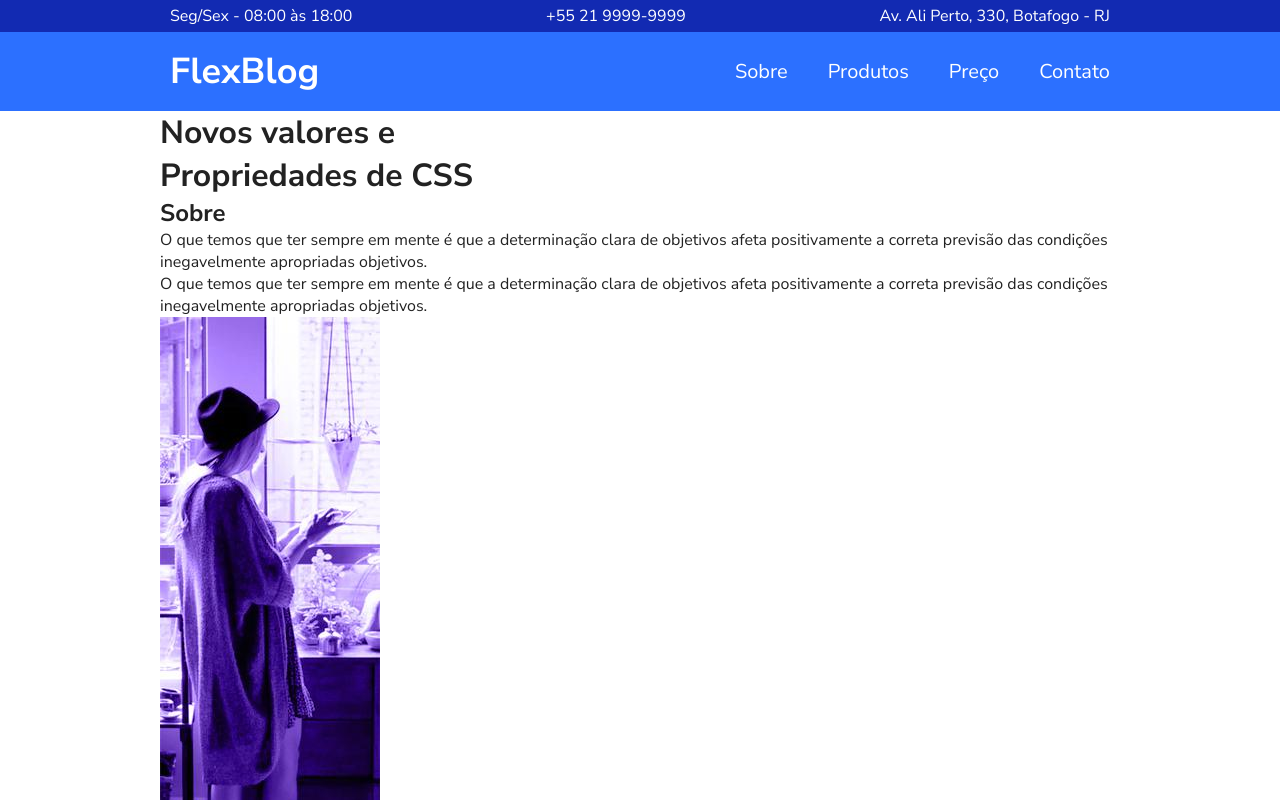
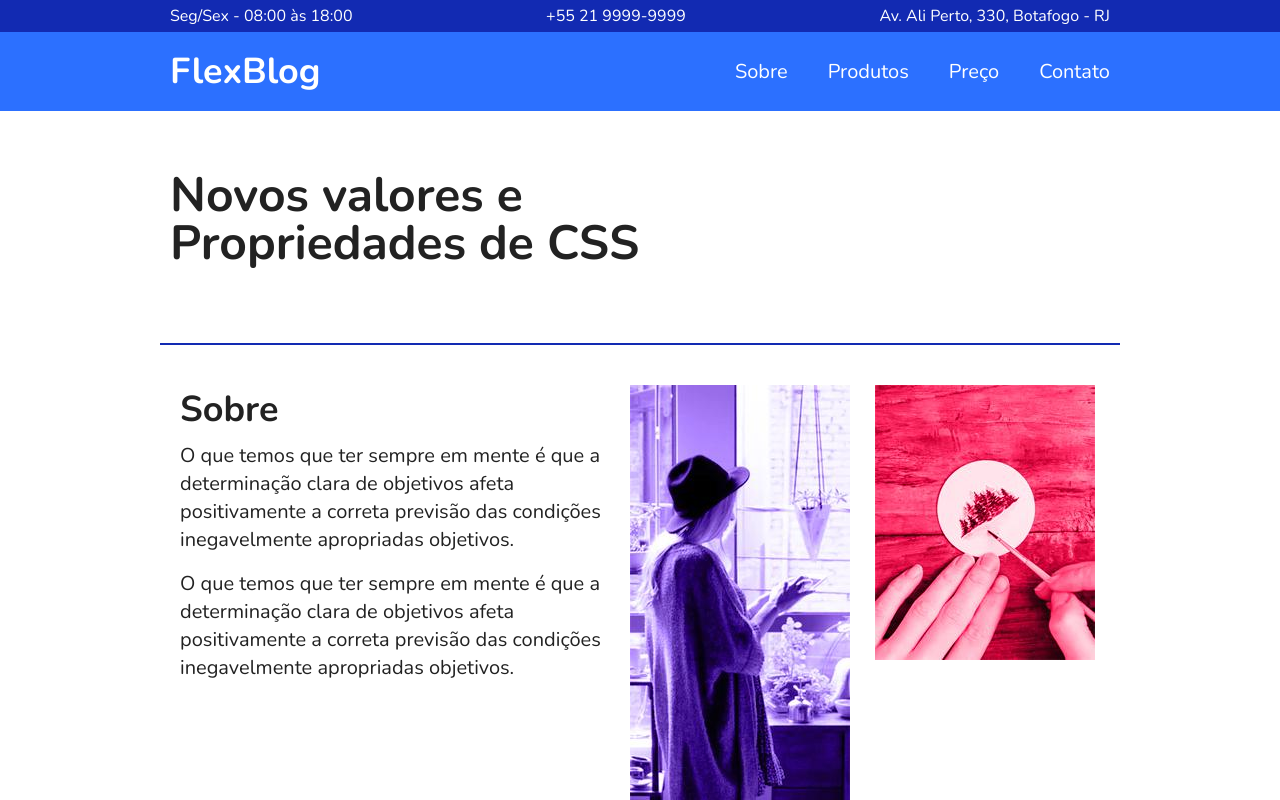
Before and after one commit to pmilena/flexblog, a plain HTML site: page index.html in a window 1280 px wide. Shown: the top 800 px of the page. Drawn offline with nearby package versions, Linux system fonts and the light colour scheme.

Commit message:
about_includes

```diff
--- a/css/style.css
+++ b/css/style.css
@@ -1,11 +1,12 @@
 /* global */
-*{
+
+* {
   box-sizing: border-box;
 }
 
 body {
   margin: 0;
-  font-family: "Nunito Sans", sans-serif;
+  font-family: "Nunito", sans-serif;
   color: #222;
 }
 
@@ -19,7 +20,7 @@ h1,
 h2,
 ul,
 li,
-a{
+a {
   margin: 0;
   padding: 0;
 }
@@ -32,13 +33,13 @@ a {
   text-decoration: none;
 }
 
-.container{
+.container {
   max-width: 960px;
   margin: 0 auto;
 }
 
 /* header */
-.info-bg{
+.info-bg {
   background: #122ab2;
   color: #fff;
 }
@@ -51,11 +52,11 @@ a {
   gap: 10px;
 }
 
-.info li:nth-child(odd){
+.info li:nth-child(odd) {
   margin: 0 10px;
 }
 
-.info a{
+.info a {
   color: #fff;
 }
 
@@ -63,7 +64,7 @@ a {
   background: #2c70ff;
 }
 
-.menu{
+.menu {
   padding: 15px 0;
   display: flex;
   justify-content: space-between;
@@ -72,7 +73,7 @@ a {
   flex-wrap: wrap;
 }
 
-.menu a{
+.menu a {
   color: #fff;
 }
 
@@ -83,16 +84,56 @@ a {
   font-size: 1.25rem;
 }
 
-.menu-nav a{
+.menu-nav a {
   display: block;
   padding: 10px;
 }
 
-.menu-nav a:hover{
+.menu-nav a:hover {
   color: #122ab2;
 }
-.menu-logo h1{
+.menu-logo h1 {
   font-size: 2.25rem;
   font-weight: bold;
   margin: 0 10px;
 }
+
+/* Sobre */
+
+.introducao {
+  padding: 60px 10px;
+  margin-bottom: 1rem;
+  font-size: 3rem;
+  line-height: 1;
+  font-weight: bold;
+}
+
+.sobre {
+  display: flex;
+  padding: 40px 10px;
+  justify-content: space-between;
+  border-top: 2px solid #122ab2;
+  border-bottom: 2px solid #122ab2;
+  flex-wrap: wrap;
+}
+
+.sobre-info {
+  flex: 2 1 300px;
+  margin: 0 10px;
+}
+.sobre-info h1 {
+  margin-bottom: .5rem;
+  font-size: 2.25rem;
+}
+
+.sobre-info p {
+  line-height: 1.4;
+  margin-bottom: 1rem;
+  font-size: 1.25rem;
+  color: ;
+}
+
+.sobre-img{
+ flex: 1 1 160px;
+ margin: 0 10px;
+}
--- a/index.html
+++ b/index.html
@@ -8,9 +8,7 @@
 
   <link rel="preconnect" href="https://fonts.googleapis.com">
   <link rel="preconnect" href="https://fonts.gstatic.com" crossorigin>
-  <link
-    href="https://fonts.googleapis.com/css2?family=Nunito+Sans:ital,opsz,wght@0,6..12,200..1000;1,6..12,200..1000&display=swap"
-    rel="stylesheet">
+  <link href="https://fonts.googleapis.com/css2?family=Nunito:ital,wght@0,200..1000;1,200..1000&display=swap" rel="stylesheet">
 
   <link rel="stylesheet" href="./css/style.css">
 
@@ -138,7 +136,8 @@
 
     <div class="qualidade-item">
       <h2>Compacto</h2>
-      <p>O que temos que ter sempre em mente é que a determinação clara de objetivos afeta positivamente a correta previsão das condições inegavelmente apropriadas objetivos.</p>
+      <p>O que temos que ter sempre em mente é que a determinação clara de objetivos afeta positivamente a correta
+        previsão das condições inegavelmente apropriadas objetivos.</p>
     </div>
 
     <div class="qualidade-item">
@@ -149,12 +148,14 @@
 
     <div class="qualidade-item">
       <h2>Transparente</h2>
-      <p>O que temos que ter sempre em mente é que a determinação clara de objetivos afeta positivamente a correta previsão.</p>
+      <p>O que temos que ter sempre em mente é que a determinação clara de objetivos afeta positivamente a correta
+        previsão.</p>
     </div>
 
     <div class="qualidade-item">
       <h2>Sustentável</h2>
-      <p>O que temos que ter sempre em mente é que a determinação clara de objetivos afeta positivamente a correta previsão.</p>
+      <p>O que temos que ter sempre em mente é que a determinação clara de objetivos afeta positivamente a correta
+        previsão.</p>
     </div>
 
     <div class="qualidade-item">
```
Lines whose indentation alone changed are shown as unchanged.
